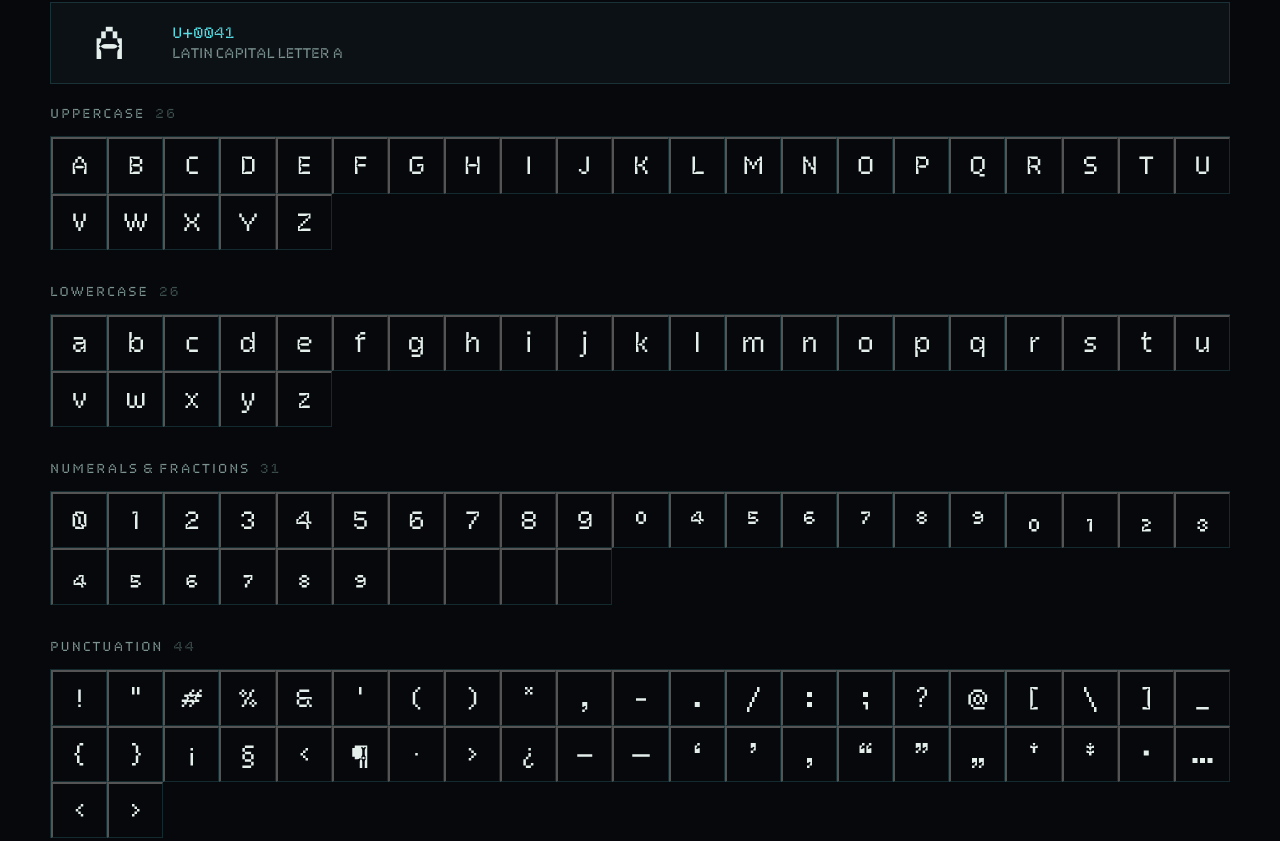
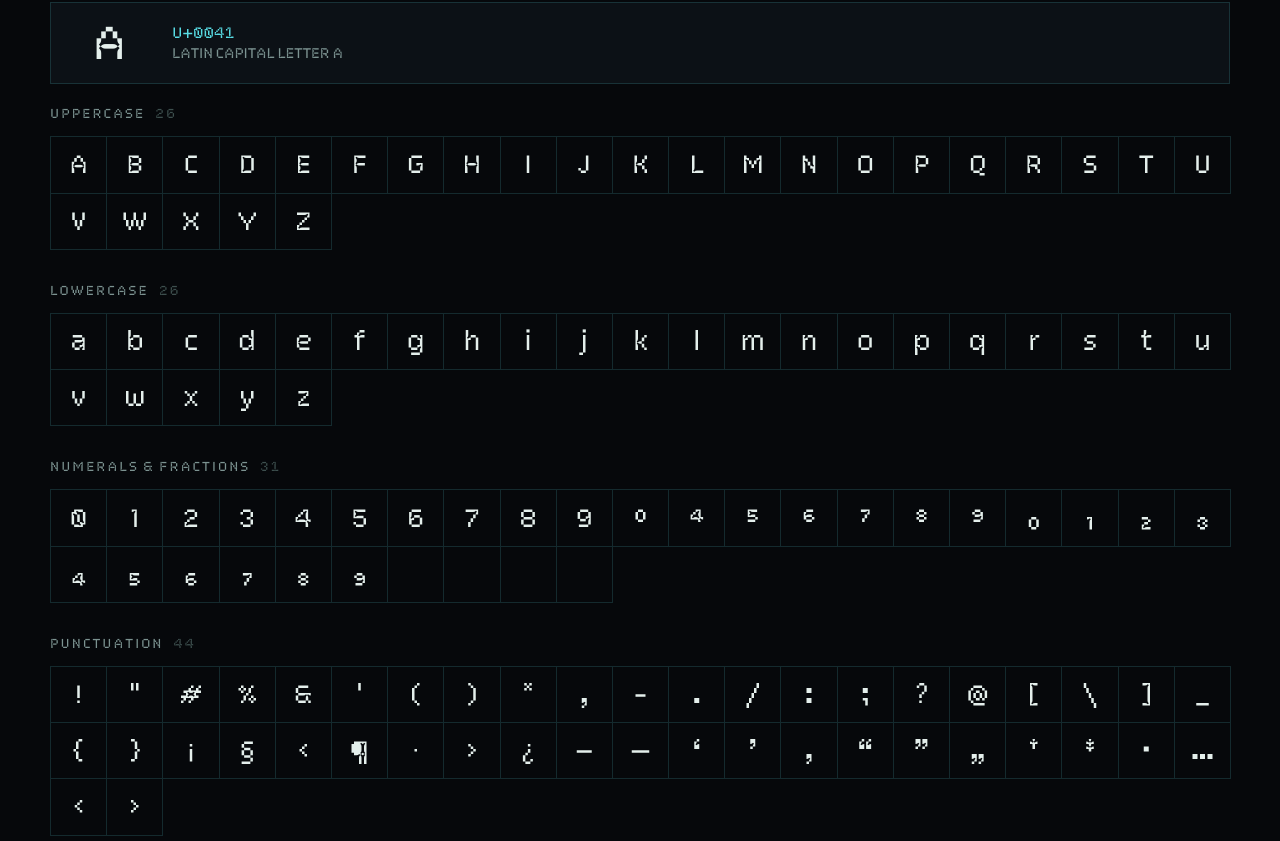
Before and after one commit to mattyow/ghostbyte, a plain HTML site: page index.html in a window 1280 px wide. Shown: the part 2120-2961 px from the top of the page. Drawn offline with Linux system fonts and the light colour scheme.

Commit message:
translucent rules

```diff
--- a/index.html
+++ b/index.html
@@ -25,6 +25,7 @@
   --cyan:#58DCE4;
   --magenta:#E0559F;
   --rule:rgba(88,220,228,.16);
+  --rule-solid:#142A2E;
   --gap:clamp(48px,7vw,104px);
   --pad:clamp(20px,5vw,72px);
 }
@@ -263,11 +264,10 @@ input[type=range]::-moz-range-thumb{width:11px;height:14px;background:var(--cyan
 .cgrid{
   display:grid;
   grid-template-columns:repeat(auto-fill,minmax(56px,1fr));
-  border-top:1px solid var(--rule);border-left:1px solid var(--rule);
 }
 .cell{
   background:transparent;aspect-ratio:1;
-  border-right:1px solid var(--rule);border-bottom:1px solid var(--rule);
+  border:1px solid var(--rule-solid);margin:0 -1px -1px 0;
   display:flex;align-items:center;justify-content:center;
   font-size:25px;cursor:pointer;color:var(--phosphor);
   transition:background .12s,color .12s;
```
